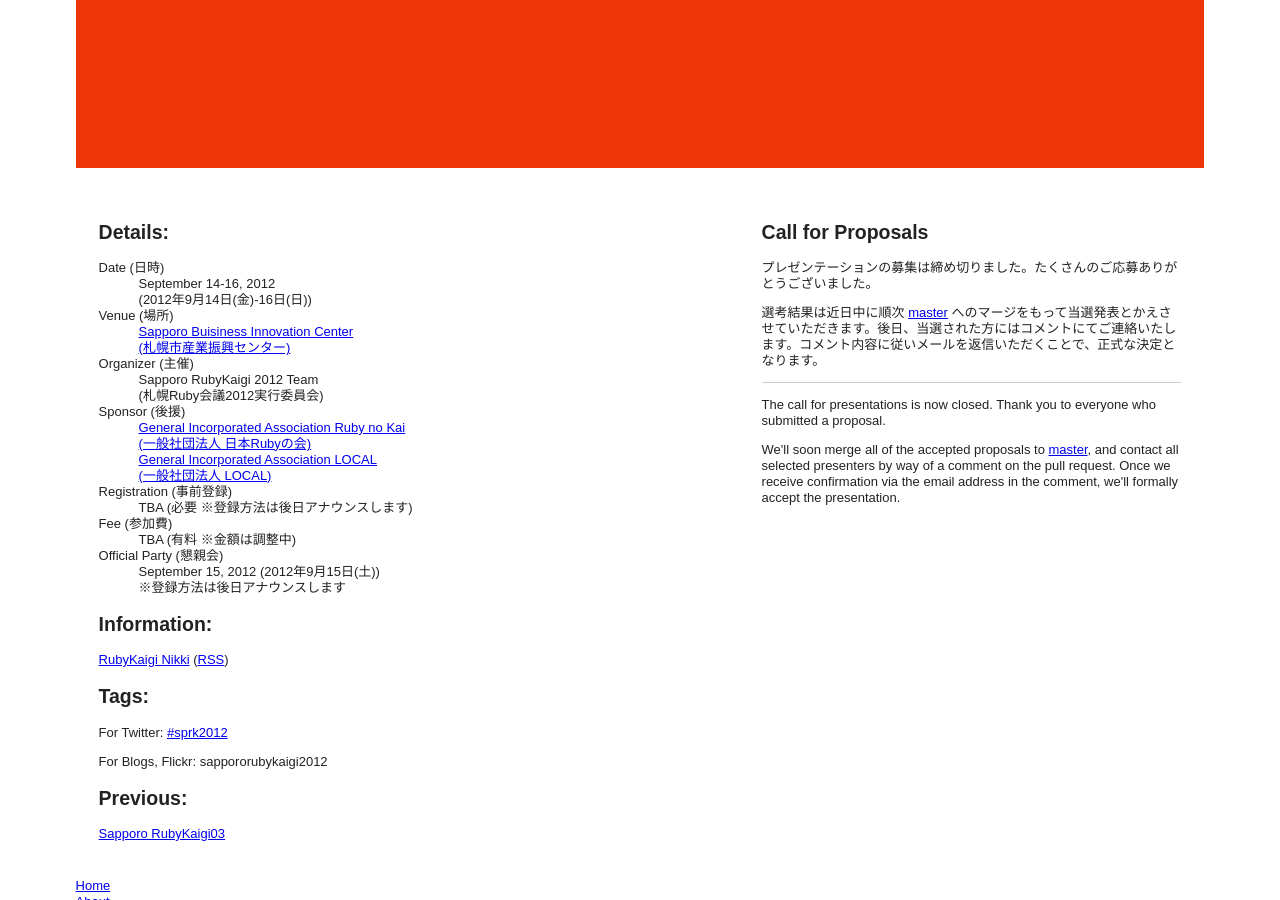
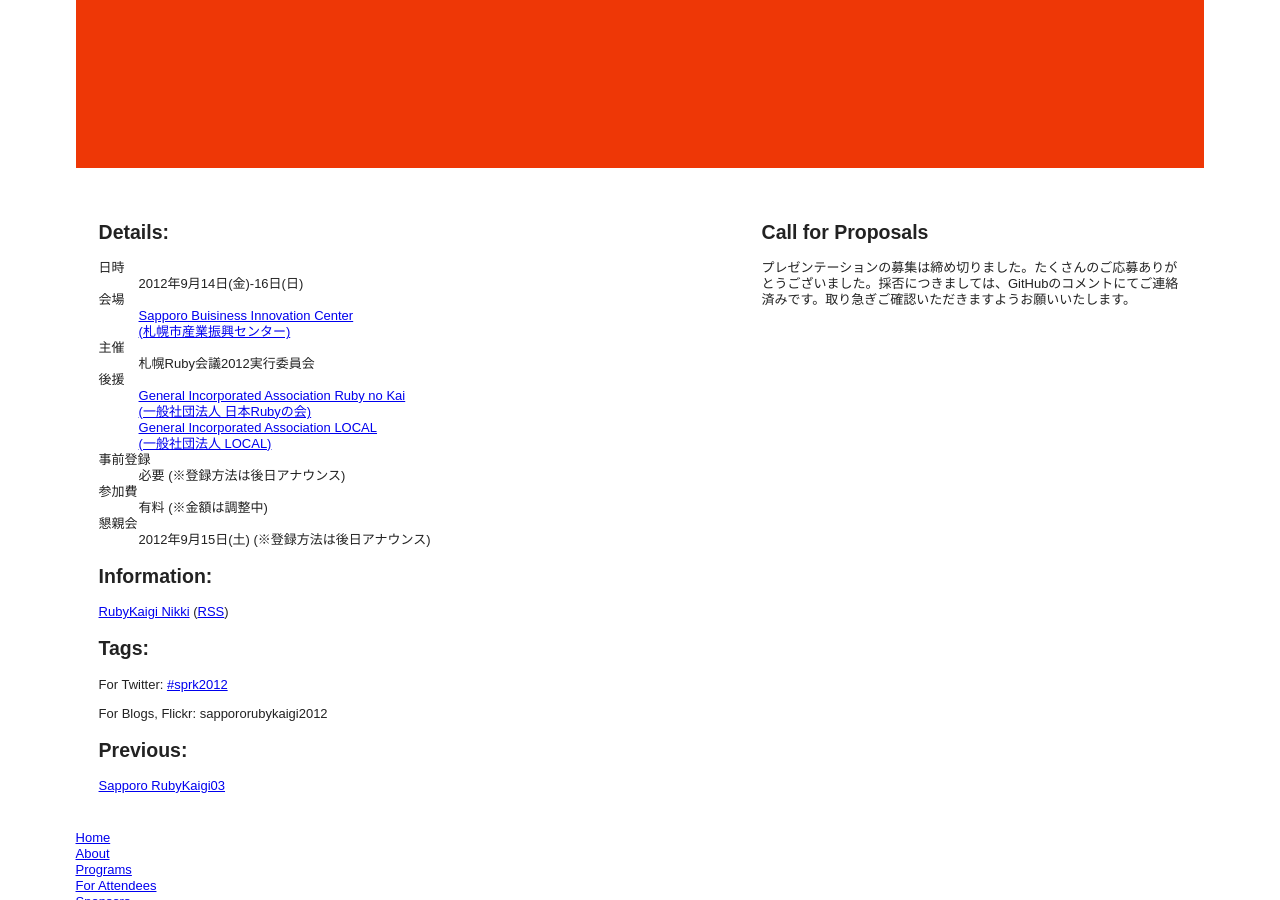
Before and after one commit to ruby-sapporo/sapporo.rubykaigi.org, a Jekyll site: the page built from 2012/ja/index.html, in a window 1280 px wide and 900 px high, scrolled down 523 px. Built offline with Jekyll 4.4.1, drawn with Linux system fonts in a browser that asks for light colours; nearby versions of some CDN libraries; Markdown is read by kramdown in place of the engine named in the settings; comment, search, counter and statistics services are not loaded.

Commit message:
[#28935297] remove English from ja/index.html

```diff
--- a/2012/ja/index.html
+++ b/2012/ja/index.html
@@ -9,22 +9,22 @@
   <div id="information">
     <h2>Details:</h2>
     <dl>
-      <dt>Date (日時)</dt>
-      <dd>September 14-16, 2012<br>(2012年9月14日(金)-16日(日))</dd>
-      <dt>Venue (場所)</dd>
+      <dt>日時</dt>
+      <dd>2012年9月14日(金)-16日(日)</dd>
+      <dt>会場</dd>
       <dd><a href="http://www.sapporosansin.jp/index.html" target="_blank">Sapporo Buisiness Innovation Center<br>(札幌市産業振興センター)</a></dd>
-      <dt>Organizer (主催)</dt>
-      <dd>Sapporo RubyKaigi 2012 Team<br>(札幌Ruby会議2012実行委員会)</dd>
-      <dt>Sponsor (後援)</dt>
+      <dt>主催</dt>
+      <dd>札幌Ruby会議2012実行委員会</dd>
+      <dt>後援</dt>
       <dd><a href="http://ruby-no-kai.org" target="_blank">General Incorporated Association Ruby no Kai<br>(一般社団法人 日本Rubyの会)</a><br>
       <a href="http://www.local.or.jp/" target="_blank">General Incorporated Association LOCAL<br>(一般社団法人 LOCAL)</a>
       </dd>
-      <dt>Registration (事前登録)</dt>
-      <dd>TBA (必要 ※登録方法は後日アナウンスします)</dd>
-      <dt>Fee (参加費)</dt>
-      <dd>TBA (有料 ※金額は調整中)</dd>
-      <dt>Official Party (懇親会)</dt>
-      <dd>September 15, 2012 (2012年9月15日(土))<br>※登録方法は後日アナウンスします</dd>
+      <dt>事前登録</dt>
+      <dd>必要 (※登録方法は後日アナウンス)</dd>
+      <dt>参加費</dt>
+      <dd>有料 (※金額は調整中)</dd>
+      <dt>懇親会</dt>
+      <dd>2012年9月15日(土) (※登録方法は後日アナウンス)</dd>
     </dl>
     <h2>Information:</h2>
     <p><a href="http://rubykaigi.tdiary.net/" target="_blank">RubyKaigi Nikki</a> (<a href="http://rubykaigi.tdiary.net/index.rdf">RSS</a>)</p>
@@ -36,12 +36,7 @@
   <div id="news">
     <h2>Call for Proposals</h2>
     <div id="cfp">
-      <p>プレゼンテーションの募集は締め切りました。たくさんのご応募ありがとうございました。</p>
-      <p>選考結果は近日中に順次 <a href="https://github.com/sprk2012/sprk2012-cfp">master</a> へのマージをもって当選発表とかえさせていただきます。後日、当選された方にはコメントにてご連絡いたします。コメント内容に従いメールを返信いただくことで、正式な決定となります。
-      </p>
-      <hr>
-      <p>The call for presentations is now closed. Thank you to everyone who submitted a proposal.</p>
-      <p>We'll soon merge all of the accepted proposals to <a href="https://github.com/sprk2012/sprk2012-cfp">master</a>, and contact all selected presenters by way of a comment on the pull request. Once we receive confirmation via the email address in the comment, we'll formally accept the presentation.</p>
+      <p>プレゼンテーションの募集は締め切りました。たくさんのご応募ありがとうございました。採否につきましては、GitHubのコメントにてご連絡済みです。取り急ぎご確認いただきますようお願いいたします。</p>
     </div>
   </div>
 </div>
```
